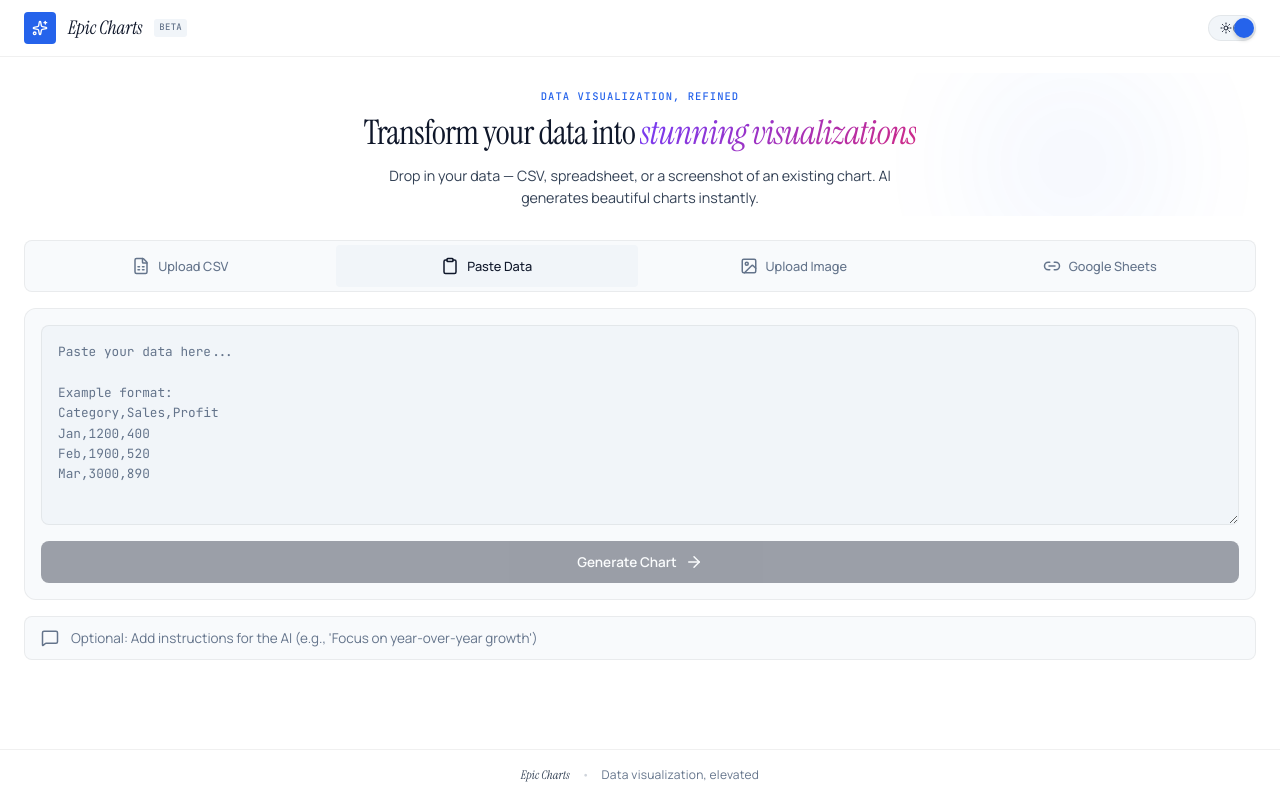
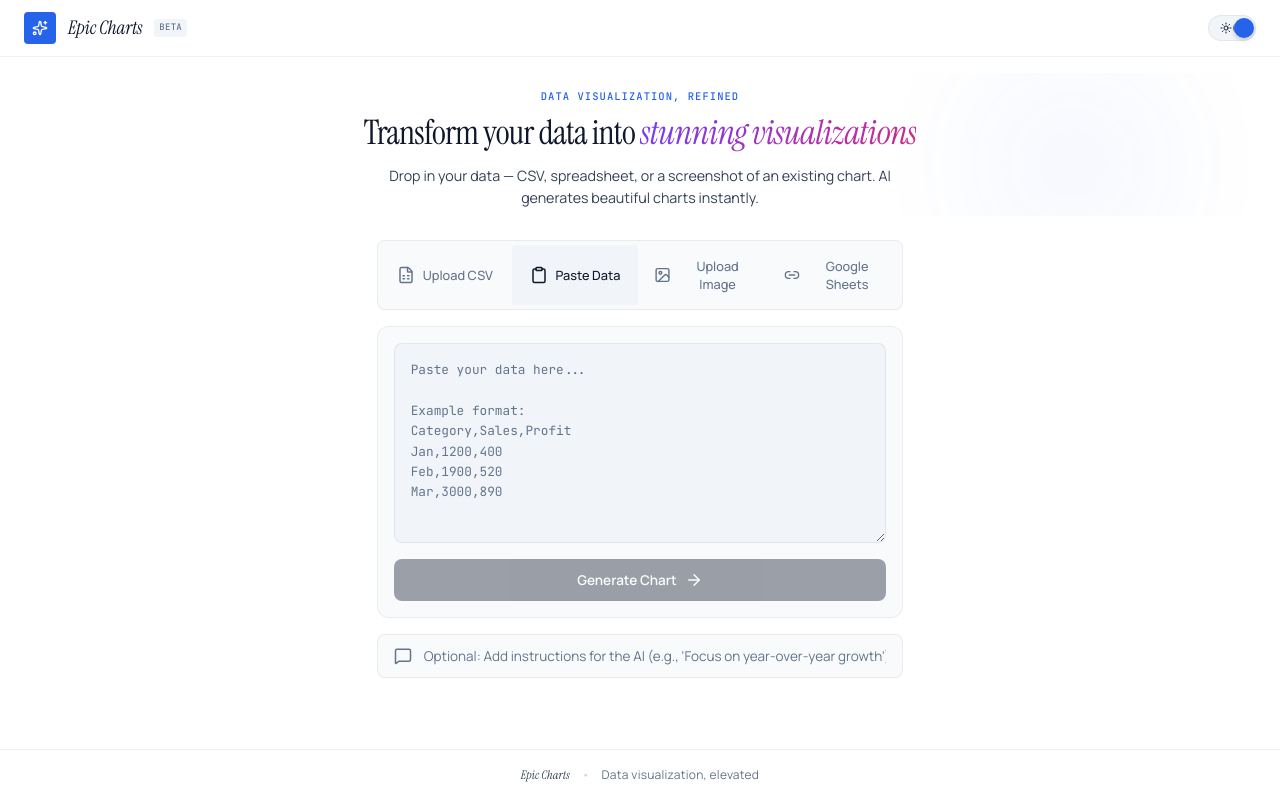
Before and after one commit to acwints/epic-charts, a React (Vite) app in the folder packages/web/: page / in a window 1280 px wide. Built offline with nearby package versions, Linux system fonts and the light colour scheme; no server answers.

Commit message:
Update DataInput.css

```diff
--- a/packages/web/src/components/DataInput.css
+++ b/packages/web/src/components/DataInput.css
@@ -1,5 +1,6 @@
 .data-input {
-  width: 100%;
+  max-width: 1250px;
+  margin: 0 auto;
   display: flex;
   flex-direction: column;
   gap: var(--space-4);
```
